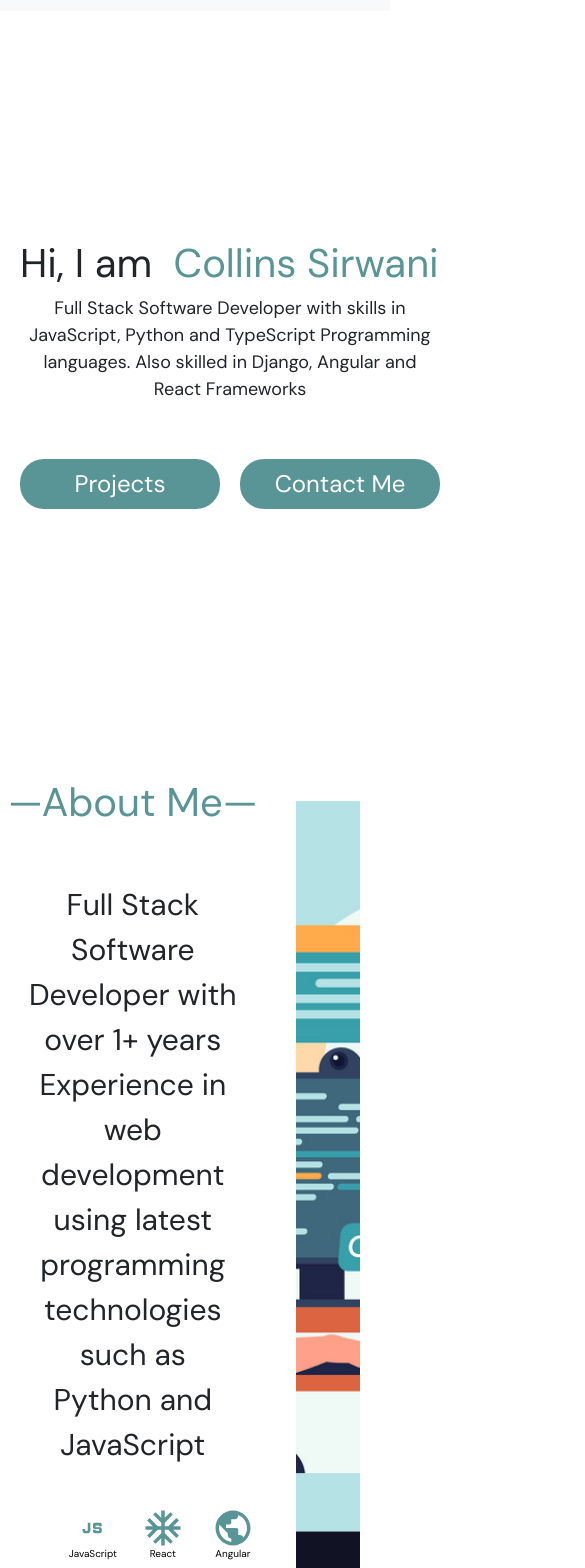
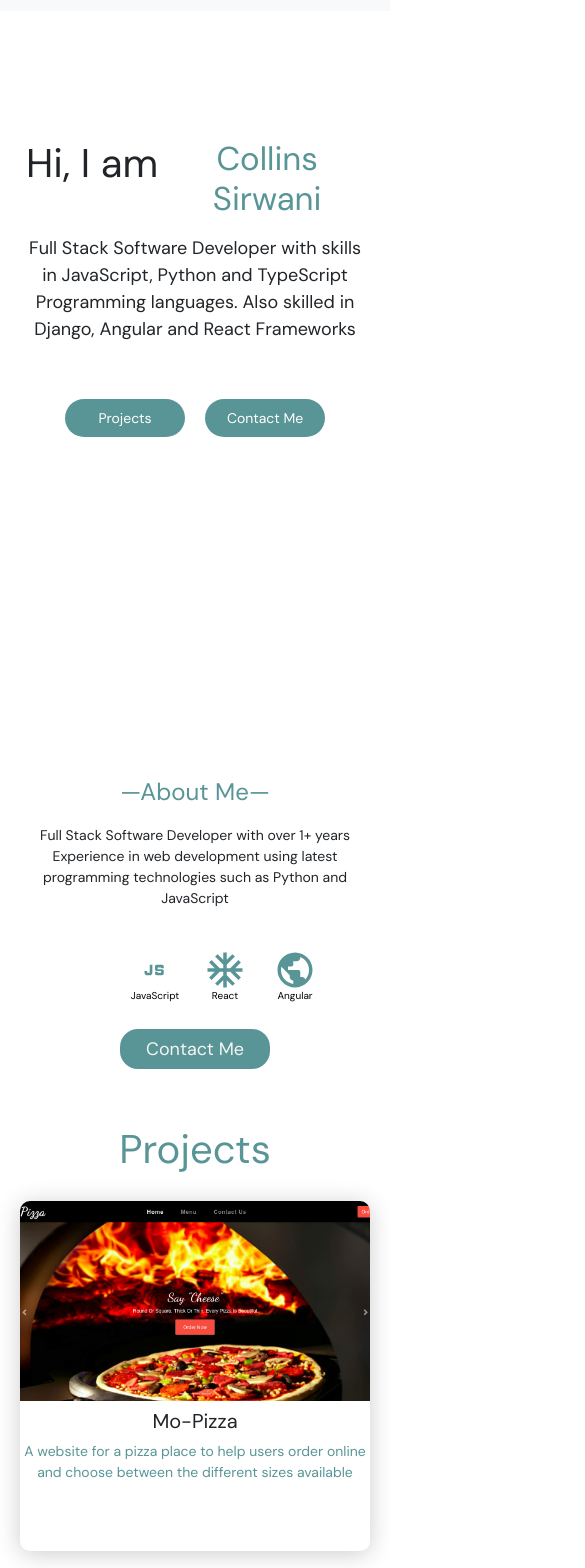
Before and after one commit to sircollo/react-portfolio, a React (Create React App) app: page / in a window 390 px wide. Shown: the part 60-1628 px from the top of the page, 585 px wide, since content can reach past the window. Built offline with nearby package versions, Linux system fonts and the light colour scheme.

Commit message:
Adds media queries for responsiveness

```diff
--- a/src/styles/About.css
+++ b/src/styles/About.css
@@ -78,3 +78,25 @@
   color: #599596;
   padding: 4px;
 }
+
+@media(max-width:512px){
+  .about-image{
+    display: none;
+  }
+  .about-text h1{
+    font-size: 24px;
+  }
+  .about-text p{
+    padding-top:10px !important;
+    font-size: 14px;
+  }
+  .about-text button{
+    border-radius: 18px;
+    height: 40px;
+    width: 150px;
+    align-items: center;
+    font-size: 18px;
+    padding: 8px;
+  }
+
+}
--- a/src/styles/Contact.css
+++ b/src/styles/Contact.css
@@ -3,6 +3,7 @@
   height: 100vh;
   display: flex;
   /* margin: 20px; */
+  overflow-x: hidden !important;
 }
 .contact .leftSide{
   height: auto;
@@ -84,3 +85,15 @@ form button{
   font-size: 15px;
   cursor: pointer;
 }
+
+@media(max-width:512px){
+  .leftSide{
+    display: none;
+  }
+  .contact .rightSide h1{
+    font-family: 'DM Sans', sans-serif;
+    font-size: 24px;
+    text-align: center;
+    color: #599596;
+  }
+}
--- a/src/styles/Landing.css
+++ b/src/styles/Landing.css
@@ -69,3 +69,43 @@ button:hover{
   background-size: cover;
   margin: 30px;
 }
+
+@media(max-width:512px){
+  .landing{
+    padding: 20px;
+  }
+  .intro-text h1{
+    margin: 0;
+  }
+  .intro-text{
+    display: flex;
+    flex-direction: column;
+    position: relative;
+    width: 450px;
+    top: 15%;
+  }
+  .hero-image{
+    display: none;
+  }
+  .buttons button{
+    background-color: #599596;
+    border: none;
+    color: white;
+    width: 120px;
+    height: auto;
+    border-radius: 20px;
+    padding: 2%;
+  }
+  .intro-text span{
+    color:#599596;
+    font-size: 33px;
+  }
+  .buttons{
+    width: 100%;
+    display: flex;
+    justify-content: center;
+  }
+  .myprojects,.contactme{
+    font-size: 14px;
+  }
+}
--- a/src/styles/Projects.css
+++ b/src/styles/Projects.css
@@ -43,3 +43,66 @@
 .projectItem p {
   color: #599596;
 }
+@media (max-width:932px){
+  .projectItem {
+    border-radius: 10px;
+    width: 250px;
+    height: 350px;
+    margin: 20px 0px ;
+    box-shadow: 0px 3px 25px rgba(0, 0, 0, 0.2);
+  }
+  .projectItem p {
+    font-size: 14px;
+  }
+}
+@media (max-width:776px){
+  .projectItem {
+    border-radius: 10px;
+    width: 320px;
+    height: 350px;
+    margin: 20px 0px ;
+    box-shadow: 0px 3px 25px rgba(0, 0, 0, 0.2);
+    margin: 20px;
+  }
+  .projectList {
+    width: 100%;
+    height: auto;
+    display: flex;
+    flex-direction: row;
+    flex-wrap: wrap;
+
+  }
+}
+@media (max-width:719px){
+  .projectItem {
+    border-radius: 10px;
+    width: 290px;
+    height: 350px;
+    box-shadow: 0px 3px 25px rgba(0, 0, 0, 0.2);
+  }
+  .projectList {
+    width: 100%;
+    height: auto;
+    display: flex;
+    flex-direction: row;
+    flex-wrap: wrap;
+
+  }
+}
+@media (max-width:659px){
+  .projectItem {
+    border-radius: 10px;
+    width: 450px;
+    height: 350px;
+    box-shadow: 0px 3px 25px rgba(0, 0, 0, 0.2);
+  }
+  .projectList {
+    width: 100%;
+    height: auto;
+    display: flex;
+    flex-direction: row;
+    flex-wrap: wrap;
+    justify-content: center;
+
+  }
+}
```
